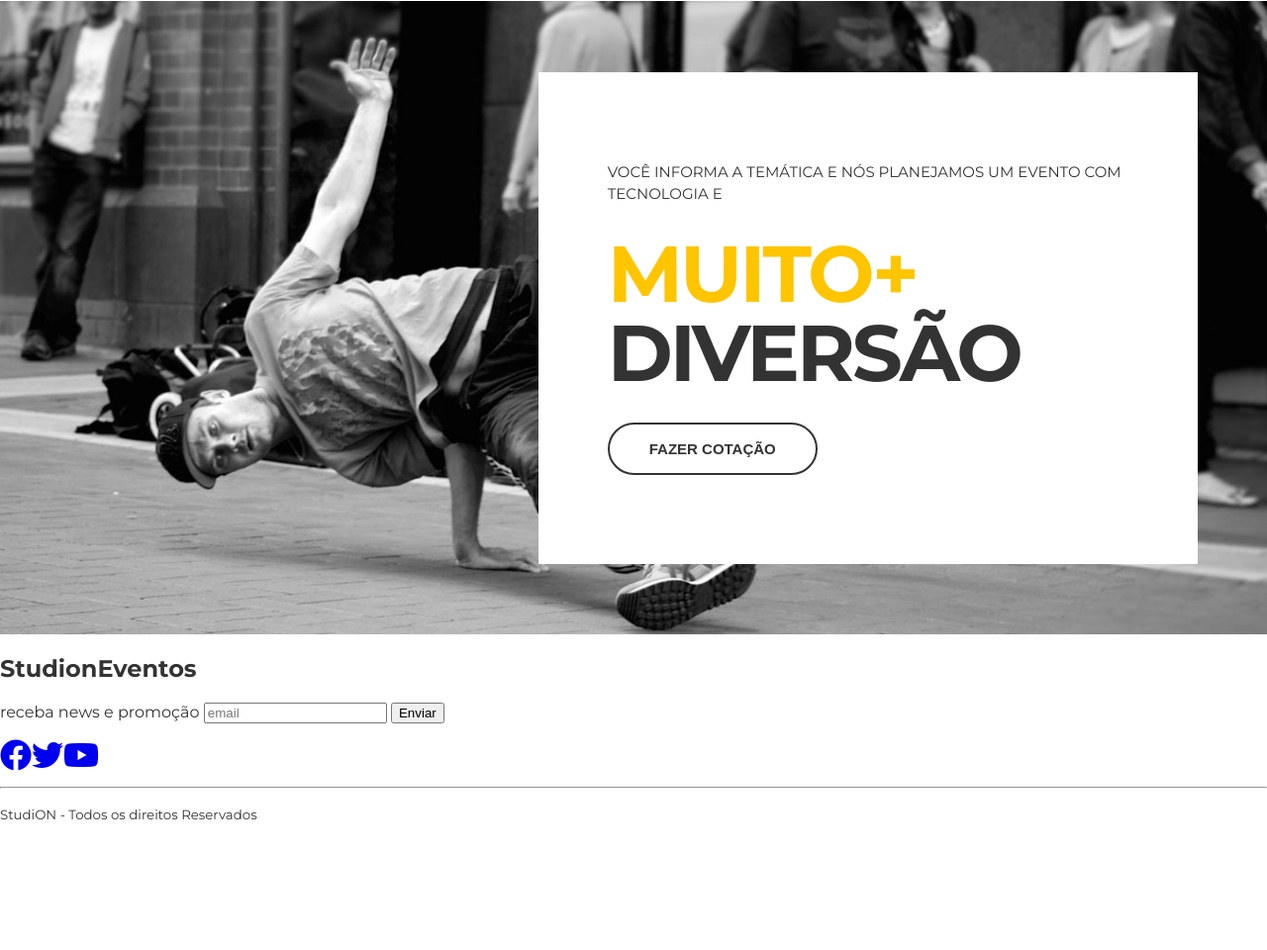
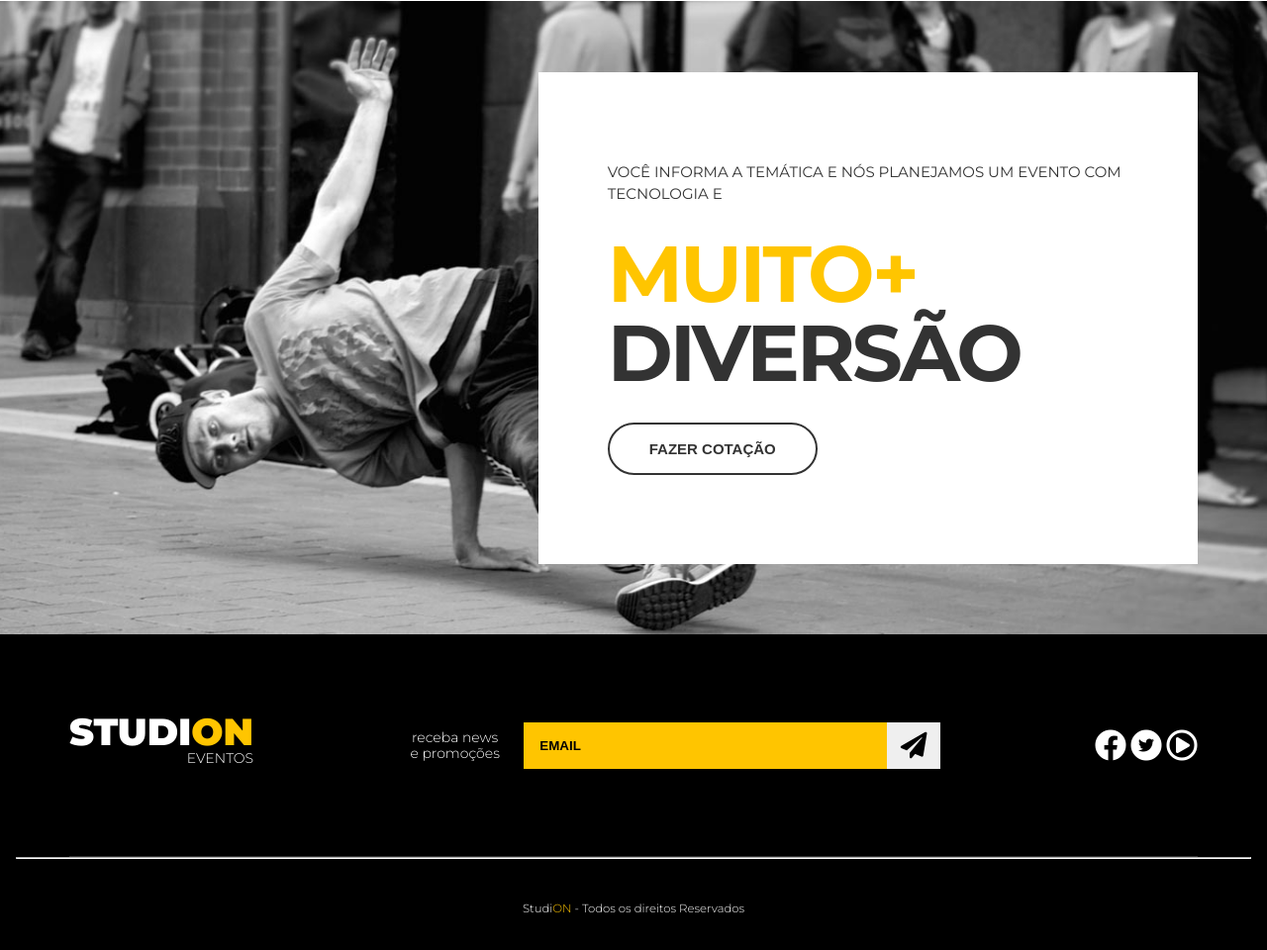
Before and after one commit to ogabrieol/studion, a website: page src/index.html in a window 1280 px wide. Shown: the part 1434-2394 px from the top of the page at 99% size. Before the commit the page ends 2282 px from the top, so only its background shows below. Drawn offline with Linux system fonts and the light colour scheme.

Commit message:
Feat(footer):finishing implementations in footer and home

```diff
--- a/src/index.html
+++ b/src/index.html
@@ -53,10 +53,14 @@
         alt="Studion Banner"
         />
         <div class="slide__copy">
+            <div class="slide__copy__container"
    <h6>
-    <span class="copy--primary">Próximo evento</span> - Dia 25 de setembro às 19h</h6>
+    <span class="copy--primary">Próximo evento</span> - Dia 25 de
+    setembro às 19h
+</h6>
    <h2><span class="copy--primary">Creative</span> Minds</h2>
    <button class="btn btn--slide">Saiba mais</button>
+  </div>
  </div>
 </div>
 </div>
@@ -123,33 +127,47 @@
 </section>
     </main>
 
-    <footer>
-        <h2>Studi<span>on<span>Eventos</span></h2>
-        <form>
-            <label>receba news e promoção</label>
-            <input type="email" placeholder="email" />
-            <button type="submit">Enviar</button>
+    <footer class="footer">
+
+        <div class="container footer__container">
+            <h2 class="logo-studion">
+            Studi<span class="copy--primary">on</span>
+            <span class="logo-studion__subtitle">Eventos</span>
+        </h2>
+            <form class="footer__form">
+                <label>receba news e promoções</label>
+                <div class="footer__form__email">
+                    <input id="email"type="email" placeholder="email" />
+                    <button type="submit">
+                    <i class="fas fa-paper-plane fa-2x"></i>
+                    </button>
+                </div>
             </form>
-        <ul>
+            <ul class="footer__social">
     <li>
         <a href="https://facebook.com/" target="blank">
-        <i class="fa-brands fa-facebook fa-2x"></i>
+            <i class="fab fa-facebook fa-2x"></i>
         </a>
     </li>
     <li>
         <a href="https://twitter.com/" target="blank">
-        <i class="fa-brands fa-twitter fa-2x"></i>
+            <span class="fa-stack">
+                <i class="fas fa-circle fa-stack-2x"></i>
+                <i class="fab fa-twitter fa-stack-1x"></i>
+              </span>
         </a>
     </li>
     <li>
         <a href="https://youtube.com/" target="blank">
-        <i class="fa-brands fa-youtube fa-2x"></i>
+            <i class="far fa-play-circle fa-2x"></i>
         </a>
     </li>
             </ul>
+        </div>
+
         <hr />
         <p>
-            <small>Studi<span>ON</span> - Todos os direitos Reservados</small>
+            <small>Studi<span class="copy--primary">ON</span> - Todos os direitos Reservados</small>
 
         </p>
     </footer>
--- a/src/style.css
+++ b/src/style.css
@@ -1,6 +1,6 @@
 @import url('https://fonts.googleapis.com/css2?family=Montserrat:wght@300;400;500;700;900&family=Roboto&display=swap');
-@import url('https://cdnjs.cloudflare.com/ajax/libs/font-awesome/6.2.0/css/fontawesome.min.css');
-@import url('https://cdnjs.cloudflare.com/ajax/libs/font-awesome/6.2.0/css/all.min.css');
+@import url('https://cdnjs.cloudflare.com/ajax/libs/font-awesome/5.13.0/css/fontawesome.min.css');
+@import url('https://cdnjs.cloudflare.com/ajax/libs/font-awesome/5.13.0/css/all.min.css');
 
 * {
     box-sizing: border-box;
@@ -66,6 +66,7 @@ ul {
     margin-right: 3rem;
     text-transform: uppercase;
 }
+
 .navbar_links a {
     font-weight: 300;
     color: #fff;
@@ -85,9 +86,9 @@ ul {
 }
 
 .logo-studion__subtitle {
+    display: block;
     font-size: 0.875rem;
-    font-weight: 400;
-    float: right;
+    font-weight: 300;
 }
 
 .copy--primary {
@@ -101,7 +102,7 @@ ul {
 
 .slide {
     position: relative;
-    /* height: calc(100vh - 7.75rem); */
+    /* height: calc(90vh - 7.75rem); */
 }
 
 .slide__background-image {
@@ -113,8 +114,16 @@ object-position: center;
 
 .slide__copy {
     position: absolute;
-    top: 6.25rem;
-    left: 50vw;
+    /* top: 6.25rem;
+    left: 50vw; */
+    top: 0;
+    left: 0;
+    width: 100%;
+    height: 100%;
+
+    display: grid;
+    padding-left: 50vw;
+    align-items: center;
 }
 
 .slide__copy h6 {
@@ -122,6 +131,7 @@ object-position: center;
     font-weight: 400;
     text-transform: uppercase;
     letter-spacing: 0.1875rem;
+    margin: 0;
 }
 
 .slide__copy h2 {
@@ -218,6 +228,7 @@ font-size: 1.25rem;
 .btn--institutional:hover {
     color: var(--color-copy);
     background: unset;
+    box-shadow: 0 1rem #0006; /* x,y, blur,cor*/
 }
 
 .quote {
@@ -266,3 +277,102 @@ margin: 1.875rem 0 ;
     border-color: var(--color-copy);
     background: unset;
 }
+
+.footer {
+    background-color: #000;
+    color:#fff;
+    padding: 0 1rem;
+}
+
+.footer__container {
+    display: grid;
+    grid-template-columns: repeat(3, auto);
+    align-items: center;
+    border-bottom: 0.1rem solid #FFF3;
+    padding: 5rem 0;
+}
+
+.footer .logo-studion {
+    justify-self: start;
+    margin:0;
+}
+
+.footer__form {
+    display: grid;
+    grid-template-columns: 9ch auto;
+    gap: 1.375rem;
+    align-items: center;
+}
+
+.footer__form label {
+   font-size: 0.875rem;
+   font-weight: 300;
+   text-align: center;
+   line-height: 1rem;
+}
+
+.footer__form__email {
+    display: grid;
+    grid-template-columns: auto 3.375rem;
+}
+
+.footer__form input {
+    width: 100%;
+    background-color:var(--color-primary);
+    border: unset;
+    font-size: 0.875;
+    font-weight: 700;
+    text-transform: uppercase;
+    padding: 1rem;
+    color: #000;
+    }
+
+.footer__form input::placeholder {
+    color: #000;
+}
+
+.footer__form input:focus {
+    outline: unset;
+}
+
+.footer__form button {
+    cursor: pointer;
+    border: unset;
+    transition: 0.3s all ease;
+}
+
+.footer__form button:hover {
+    background-color: var(--color-copy);
+    color: #fff;
+
+}
+
+.footer__social {
+/*display: grid;
+grid-template-columns: (3,auto);
+gap: 0.5 rem;*/
+justify-self: end;
+}
+
+.footer__social a ,
+.footer__social a:hover,
+.footer__social a:visited {
+    color: white;
+}
+
+.footer__social .fa-twitter {
+    color: #000;
+}
+
+.footer hr {
+    border-color:#FFF;
+    margin: 0;
+
+}
+
+.footer p {
+    text-align: center;
+    font-size: 0.875rem;
+    font-weight: 300;
+    margin: 2.5rem 0;
+}
```
Lines whose indentation alone changed are shown as unchanged.
